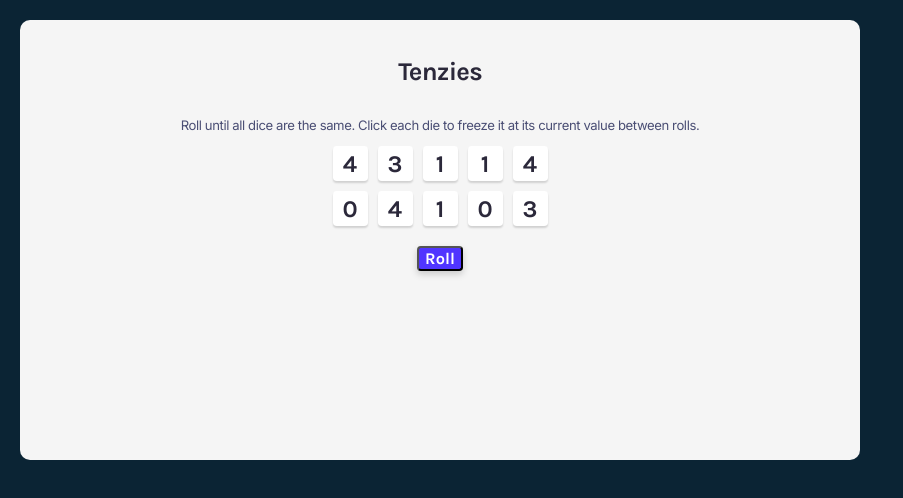
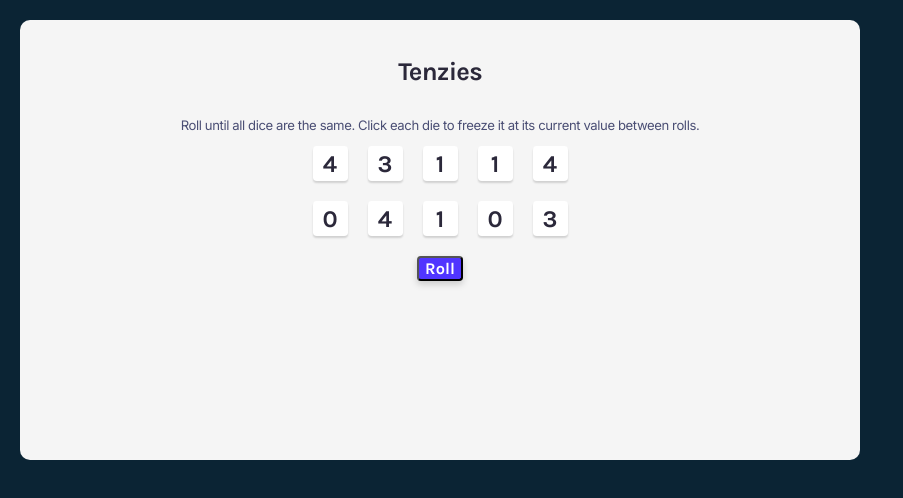
Before and after one commit to RandyPol/tenzies-app, a React (Create React App) app: page / in a window 1280 px wide. Shown: the top 498 px of the page, without its empty margins (0-903 px from the left). Built offline with nearby package versions, Linux system fonts and the light colour scheme.

Commit message:
Create the useState for the rollDice random list. Initialize the rolldice list with useEffect.

```diff
--- a/src/App.css
+++ b/src/App.css
@@ -32,8 +32,8 @@
   display: grid;
   grid-template-columns: repeat(5, 1fr);
   grid-template-rows: repeat(2, auto);
-  column-gap: 10px;
-  row-gap: 10px;
+  column-gap: 20px;
+  row-gap: 20px;
   /* background-color: #4a4e74; */
 }
 
@@ -47,6 +47,7 @@
   height: 35px;
   text-align: center;
   background: #ffffff;
+  cursor: pointer;
   /* background: #59e391; */
 }
 
@@ -66,4 +67,5 @@
   background: #5035ff;
   box-shadow: 0px 3.2px 7.68px rgba(0, 0, 0, 0.18);
   border-radius: 3.81277px;
+  cursor: pointer;
 }
--- a/src/App.js
+++ b/src/App.js
@@ -3,23 +3,20 @@ import './App.css'
 import Dice from './components/Dice'
 
 function App() {
-  const [diceList, setDiceList] = React.useState({
-    one: '',
-    two: '',
-    three: '',
-    four: '',
-    five: '',
-    six: '',
-    seven: '',
-    eigth: '',
-    nine: '',
-    ten: '',
+  const [diceList, setDiceList] = React.useState(() => [])
+
+  React.useEffect(() => setDiceList(allNewDice()), [])
+
+  const allNewDice = () => {
+    const listOfDice = [...Array(10).keys()].map((id) => {
+      return Math.floor(Math.random() * 7)
     })
+    return listOfDice
+  }
 
-  const listOfDice = Object.keys(diceList).map((item, index) => {
-    const randomRoll = Math.floor(Math.random() * 7)
-    return <Dice key={index} num={randomRoll} />
-  })
+  const diceGroup = diceList.map((item, index) => (
+    <Dice key={index} num={item} />
+  ))
 
   return (
     <main className="container">
@@ -28,7 +25,7 @@ function App() {
         Roll until all dice are the same. Click each die to freeze it at its
         current value between rolls.
       </p>
-        <div className="container--keys">{listOfDice}</div>
+      <div className="container--keys">{diceGroup}</div>
       <button className="container--button">Roll</button>
     </main>
   )
```
Lines whose indentation alone changed are shown as unchanged.
